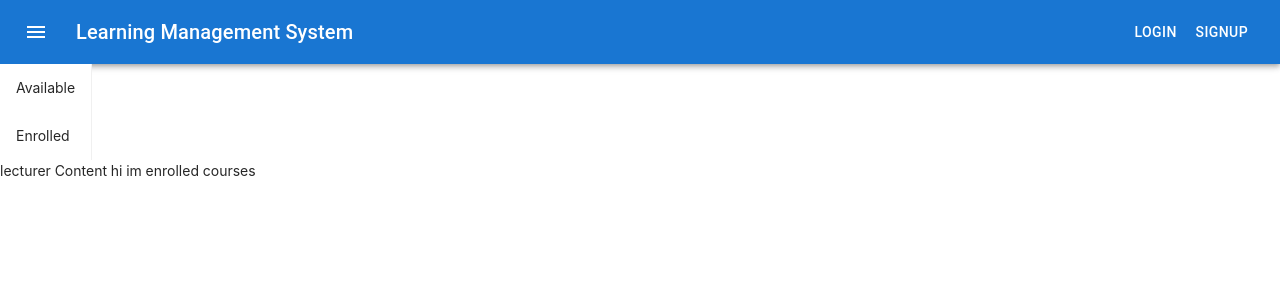
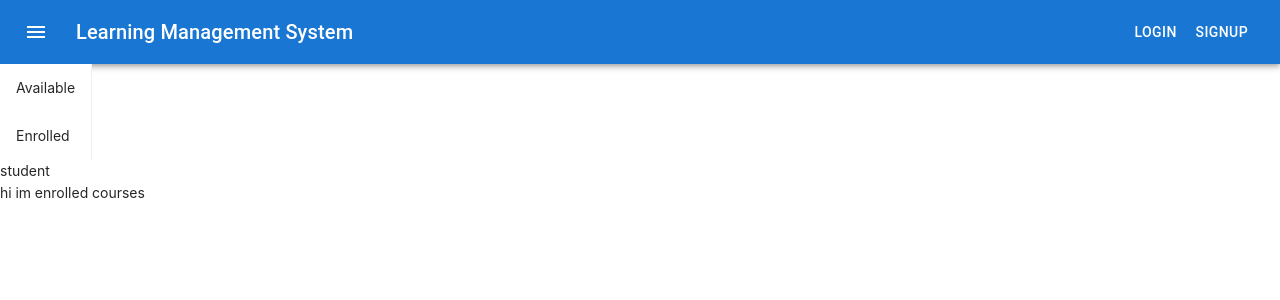
Before and after one commit to Nawoda-Jayasinghe/learning-management-system-Front-End, a React (Create React App) app: page /enrolledCourses in a window 1280 px wide. Shown: the top 300 px of the page. Built offline with nearby package versions, Linux system fonts and the light colour scheme.

Commit message:
Added the lecturer component

```diff
--- a/src/components/commonDashboard/AvailableCourses.jsx
+++ b/src/components/commonDashboard/AvailableCourses.jsx
@@ -1,5 +1,6 @@
 import React from "react";
 import Sidebar from "../dashboard/Sidebar";
+import Lecturer from "../lecturer/Lecturer";
 import Student from "../student/Student";
 
 
@@ -11,7 +12,7 @@ const AvailableCourses = () => {
 
     <Sidebar/>
     {
-      type==="lecturer"? "lecturer Content " : <Student/>
+      type==="lecturer"? <Lecturer/> : <Student/>
     }
     hi im available courses
   </div>;
--- a/src/components/commonDashboard/EnrolledCourses.jsx
+++ b/src/components/commonDashboard/EnrolledCourses.jsx
@@ -1,5 +1,7 @@
 import React from "react";
 import Sidebar from "../dashboard/Sidebar";
+import Lecturer from "../lecturer/Lecturer";
+import Student from "../student/Student";
 
 
 const EnrolledCourses = () => {
@@ -9,7 +11,7 @@ const EnrolledCourses = () => {
   return <div>
     <Sidebar/>
     {
-      type==="lecturer"? "lecturer Content " : "student Content"
+      type==="lecturer"? <Lecturer/> : <Student/>
     }
     hi im enrolled courses
 
--- /dev/null
+++ b/src/components/lecturer/Lecturer.jsx
@@ -0,0 +1,12 @@
+import React from 'react';
+
+
+function Lecturer() {
+  return (
+    <div className="ClientApp">
+      student
+    </div>
+  );
+}
+
+export default Lecturer;
```
